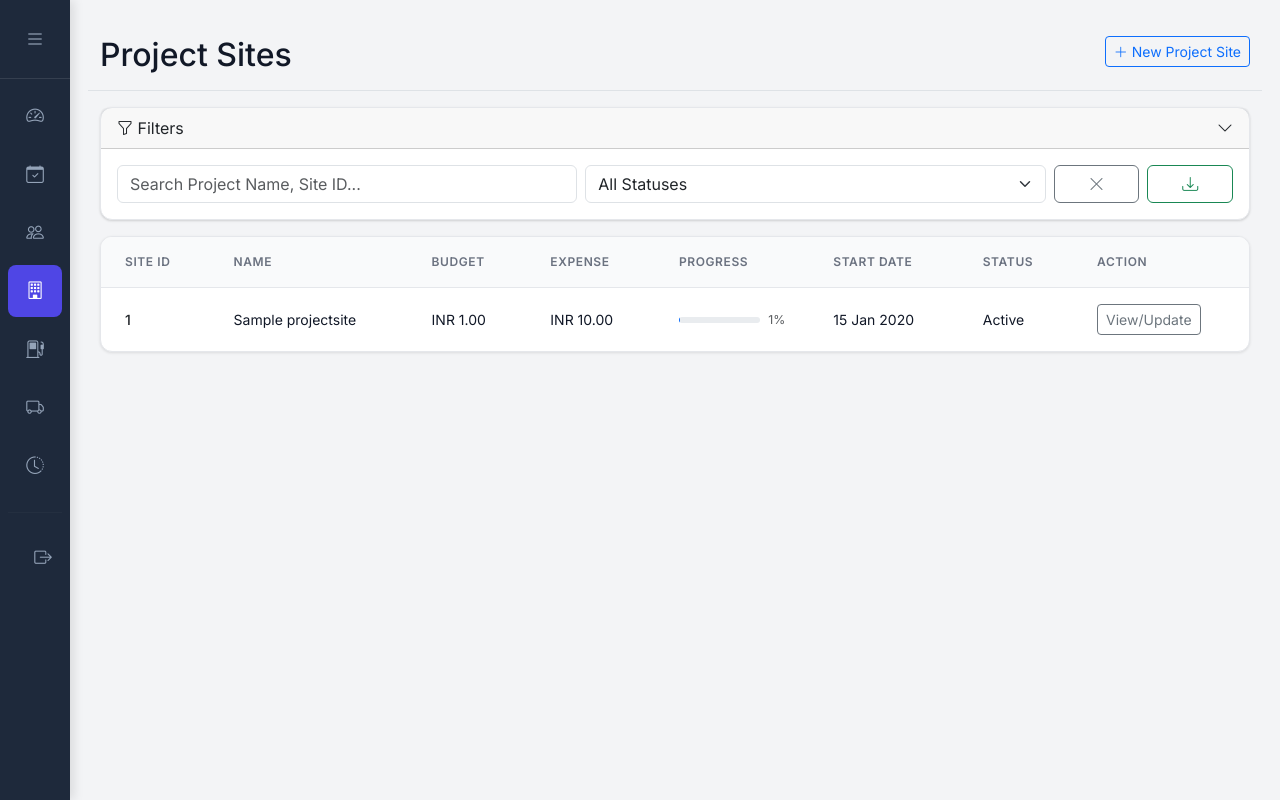
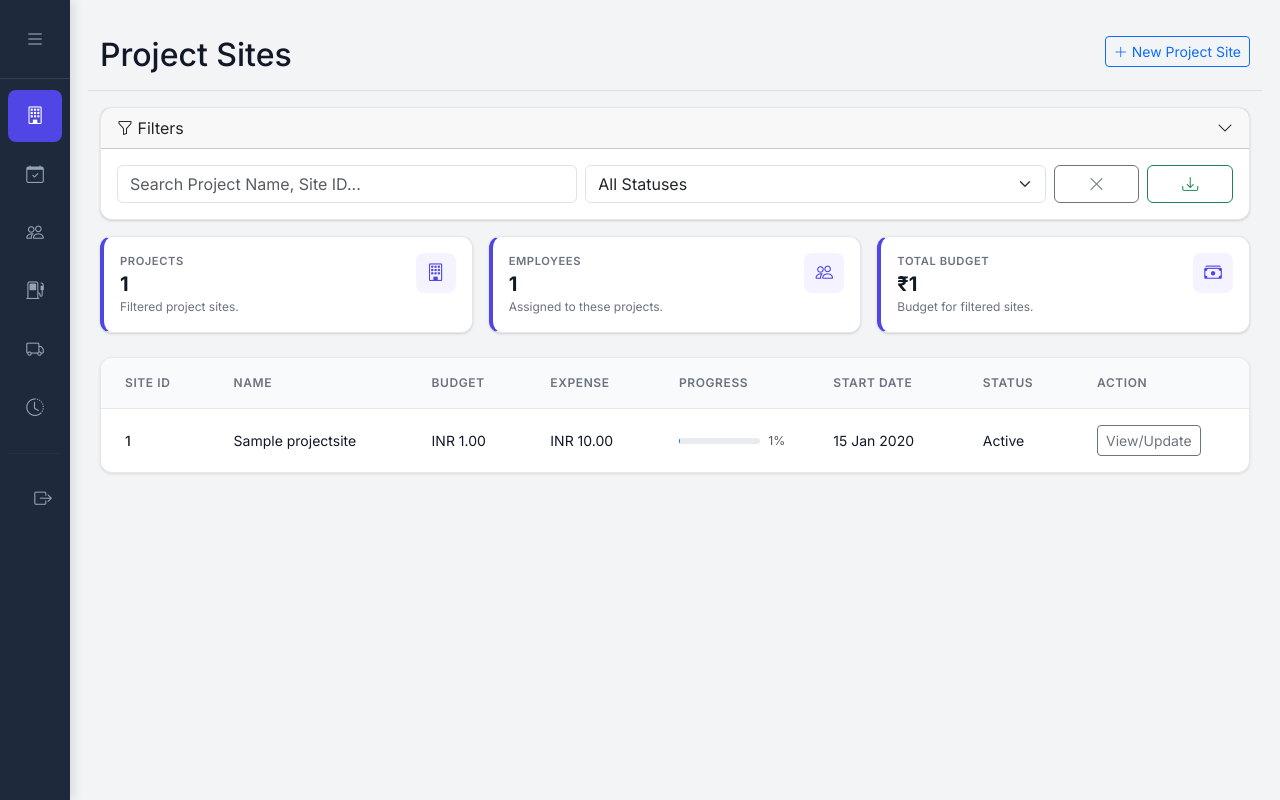
Before and after one commit to ritik604/ERP-Tools, a Django app: page /projects/ in a window 1280 px wide. Run offline with Django 5.2, Linux system fonts and the light colour scheme; a user stored in the database is signed in; tables that the repository leaves empty hold one stand-in row (values such as "Sample post").

Commit message:
Update project tracking, project status logic, and UI refinements

```diff
--- a/construction_erp/settings.py
+++ b/construction_erp/settings.py
@@ -58,7 +58,7 @@ INSTALLED_APPS = [
 AUTH_USER_MODEL = 'users.CustomUser'
 CRISPY_ALLOWED_TEMPLATE_PACKS = "bootstrap5"
 CRISPY_TEMPLATE_PACK = "bootstrap5"
-LOGIN_REDIRECT_URL = 'dashboard'
+LOGIN_REDIRECT_URL = 'home'  # Redirects to projects list (main homepage)
 LOGOUT_REDIRECT_URL = 'login'
 LOGIN_URL = 'login'
 
--- a/construction_erp/urls.py
+++ b/construction_erp/urls.py
@@ -4,12 +4,14 @@ from users import views as user_views
 from django.contrib.auth import views as auth_views
 from django.conf import settings
 from django.conf.urls.static import static
+from django.views.generic import RedirectView
 
 urlpatterns = [
+    path('', RedirectView.as_view(url='/projects/', permanent=False), name='home'),
     path('admin/', admin.site.urls),
-    path('', auth_views.LoginView.as_view(template_name='users/login.html'), name='login'),
+    path('login/', auth_views.LoginView.as_view(template_name='users/login.html'), name='login'),
     path('logout/', auth_views.LogoutView.as_view(), name='logout'),
-    path('dashboard/', user_views.dashboard_view, name='dashboard'),
+    path('dashboard/', user_views.dashboard_view, name='dashboard'),  # Keep for backwards compatibility
     path('register/', user_views.register, name='register'),
     path('employees/', user_views.employee_list, name='employee_list'),
     path('employees/view/<int:pk>/', user_views.employee_detail, name='employee_detail'),
--- a/core/templates/base.html
+++ b/core/templates/base.html
@@ -752,10 +752,10 @@
                     <!-- Navigation Links -->
                     <ul class="nav flex-column mt-2">
                         <li class="nav-item">
-                            <a class="nav-link {% if request.resolver_match.url_name == 'dashboard' %}active{% endif %}"
-                                href="{% url 'dashboard' %}" data-tooltip="Dashboard">
-                                <i class="bi bi-speedometer2"></i>
-                                <span>Dashboard</span>
+                            <a class="nav-link {% if 'projects' in request.path %}active{% endif %}"
+                                href="{% url 'projects:project_list' %}" data-tooltip="Projects">
+                                <i class="bi bi-building"></i>
+                                <span>Projects</span>
                             </a>
                         </li>
                         <li class="nav-item">
@@ -775,13 +775,6 @@
                         </li>
                         {% endif %}
                         {% if user.role == 'ADMIN' %}
-                        <li class="nav-item">
-                            <a class="nav-link {% if 'projects' in request.path %}active{% endif %}"
-                                href="{% url 'projects:project_list' %}" data-tooltip="Projects">
-                                <i class="bi bi-building"></i>
-                                <span>Projects</span>
-                            </a>
-                        </li>
                         <li class="nav-item">
                             <a class="nav-link {% if 'fuel' in request.path %}active{% endif %}"
                                 href="{% url 'fuel:fuel_list' %}" data-tooltip="Fuel Tracking">
--- a/core/templatetags/date_tags.py
+++ b/core/templatetags/date_tags.py
@@ -1,6 +1,6 @@
 from django import template
 from django.utils import timezone
-import pytz
+from zoneinfo import ZoneInfo
 
 register = template.Library()
 
@@ -33,13 +33,14 @@ def format_datetime(value):
         return "-"
     try:
         # Ensure the datetime is timezone-aware and in IST
+        ist = ZoneInfo('Asia/Kolkata')
+
         if timezone.is_aware(value):
-            ist = pytz.timezone('Asia/Kolkata')
+            # Convert to IST
             value = value.astimezone(ist)
         else:
-            # If naive, assume it's already in IST
-            ist = pytz.timezone('Asia/Kolkata')
-            value = ist.localize(value)
+            # If naive, make it aware in IST
+            value = value.replace(tzinfo=ist)
 
         # Format as '09 Feb 2026, 01:57:16 IST'
         return value.strftime('%d %b %Y, %H:%M:%S IST')
--- a/projects/templates/projects/project_list.html
+++ b/projects/templates/projects/project_list.html
@@ -2,7 +2,7 @@
 {% load currency_tags %}
 {% load date_tags %}
 
-{% block title %}Project Sites{% endblock %}
+{% block title %}Dashboard - Construction ERP{% endblock %}
 
 {% block content %}
 
@@ -63,6 +63,58 @@
     </div>
 </div>
 
+<!-- Dashboard Statistics Cards (Now below filter) -->
+<div class="row g-3 mb-4">
+    <div class="col-12 col-lg-4">
+        <div class="stat-card h-100">
+            <div class="card-body">
+                <div class="d-flex justify-content-between align-items-start">
+                    <div>
+                        <div class="stat-subtitle">Projects</div>
+                        <div class="stat-value" id="cardProjCount">{{ projects|length }}</div>
+                        <p class="stat-description">Filtered project sites.</p>
+                    </div>
+                    <div class="stat-icon">
+                        <i class="bi bi-building"></i>
+                    </div>
+                </div>
+            </div>
+        </div>
+    </div>
+    <div class="col-12 col-lg-4">
+        <div class="stat-card h-100">
+            <div class="card-body">
+                <div class="d-flex justify-content-between align-items-start">
+                    <div>
+                        <div class="stat-subtitle">Employees</div>
+                        <div class="stat-value" id="cardEmpCount">0</div>
+                        <p class="stat-description">Assigned to these projects.</p>
+                    </div>
+                    <div class="stat-icon">
+                        <i class="bi bi-people"></i>
+                    </div>
+                </div>
+            </div>
+        </div>
+    </div>
+    <div class="col-12 col-lg-4">
+        <div class="stat-card h-100">
+            <div class="card-body">
+                <div class="d-flex justify-content-between align-items-start">
+                    <div>
+                        <div class="stat-subtitle">Total Budget</div>
+                        <div class="stat-value" id="cardBudgetValue">0</div>
+                        <p class="stat-description">Budget for filtered sites.</p>
+                    </div>
+                    <div class="stat-icon">
+                        <i class="bi bi-cash-stack"></i>
+                    </div>
+                </div>
+            </div>
+        </div>
+    </div>
+</div>
+
 <div class="table-container">
     <table class="modern-table">
         <thead>
@@ -80,7 +132,8 @@
         <tbody id="projectTableBody">
             {% for project in projects %}
             <tr class="project-row" data-name="{{ project.name|lower }}" data-id="{{ project.site_id|lower }}"
-                data-status="{{ project.status }}">
+                data-status="{{ project.status }}" data-budget="{{ project.budget|default:0 }}"
+                data-workers="{{ project.worker_count|default:0 }}">
                 <td class="fw-medium text-dark">{{ project.site_id }}</td>
                 <td>{{ project.name }}</td>
                 <td>{{ project.budget|to_inr }}</td>
@@ -116,24 +169,50 @@
 
 {% block extra_js %}
 <script>
+    function formatINR(amount) {
+        return new Intl.NumberFormat('en-IN', {
+            style: 'currency',
+            currency: 'INR',
+            maximumFractionDigits: 0
+        }).format(amount);
+    }
+
     function applyProjectFilters() {
         const searchVal = document.getElementById('projSearch').value.toLowerCase();
         const statusVal = document.getElementById('projStatus').value;
 
         const rows = document.querySelectorAll('.project-row');
 
+        let visibleCount = 0;
+        let totalBudget = 0;
+        let totalWorkers = 0;
+
         rows.forEach(row => {
             const name = row.dataset.name;
             const projId = row.dataset.id;
             const status = row.dataset.status;
+            const budget = parseFloat(row.dataset.budget) || 0;
+            const workers = parseInt(row.dataset.workers) || 0;
 
             let show = true;
 
             if (searchVal && !name.includes(searchVal) && !projId.includes(searchVal)) show = false;
             if (statusVal && status !== statusVal) show = false;
 
-            row.style.display = show ? '' : 'none';
+            if (show) {
+                row.style.display = '';
+                visibleCount++;
+                totalBudget += budget;
+                totalWorkers += workers;
+            } else {
+                row.style.display = 'none';
+            }
         });
+
+        // Update Cards
+        document.getElementById('cardProjCount').textContent = visibleCount;
+        document.getElementById('cardBudgetValue').textContent = formatINR(totalBudget);
+        document.getElementById('cardEmpCount').textContent = totalWorkers;
 
         // Sync export button
         const exportBtn = document.getElementById('exportProjBtn');
@@ -157,6 +236,9 @@
                 el.addEventListener('change', applyProjectFilters);
             }
         });
+
+        // Initial calculation
+        applyProjectFilters();
     });
 </script>
 {% endblock %}
--- a/projects/views.py
+++ b/projects/views.py
@@ -2,11 +2,12 @@ from django.shortcuts import render, redirect, get_object_or_404
 from django.utils import timezone
 from django.contrib.auth.decorators import login_required
 from django.contrib import messages
-from django.db.models import Q, Sum, Avg, DecimalField, FloatField
+from django.db.models import Q, Sum, Avg, DecimalField, FloatField, Count
 from django.db.models.functions import Coalesce
 from .models import ProjectSite, Milestone, MilestoneImage
 from .forms import ProjectSiteForm, MilestoneForm
 from fuel.models import FuelRecord
+from users.models import CustomUser
 import csv
 from django.http import HttpResponse
 
@@ -20,7 +21,7 @@ def project_list(request):
     query = request.GET.get('q')
     status_filter = request.GET.get('status')
 
-    projects = ProjectSite.objects.all()
+    projects = ProjectSite.objects.annotate(worker_count=Count('assigned_workers'))
 
     if query:
         projects = projects.filter(Q(name__icontains=query) | Q(site_id__icontains=query))
@@ -46,7 +47,11 @@ def project_list(request):
 
         projects_list.append(project)
 
-    return render(request, 'projects/project_list.html', {'projects': projects_list})
+    context = {
+        'projects': projects_list,
+    }
+
+    return render(request, 'projects/project_list.html', context)
 
 @login_required
 def project_create(request):
--- a/users/views.py
+++ b/users/views.py
@@ -18,10 +18,8 @@ def dashboard_view(request):
     context = {}
 
     if user.role == 'ADMIN':
-        context['title'] = "Admin Dashboard"
-        context['total_projects'] = ProjectSite.objects.filter(status='ACTIVE').count()
-        context['total_employees'] = CustomUser.objects.filter(role__in=['ADMIN', 'SUPERVISOR', 'WORKER']).count()
-        context['total_budget'] = ProjectSite.objects.aggregate(Sum('budget'))['budget__sum'] or 0
+        # Redirect admin users to the new project-based dashboard
+        return redirect('projects:project_list')
     elif user.role == 'SUPERVISOR':
         context['title'] = "Supervisor Dashboard"
         # Assuming supervisor is assigned to a site or manages workers based on some logic
```
Also changed, not shown: PROJECT_HOMEPAGE_CHANGES.md (added, +85 -0 lines).
